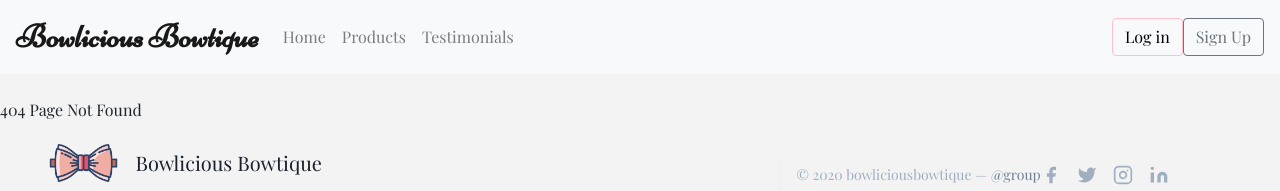
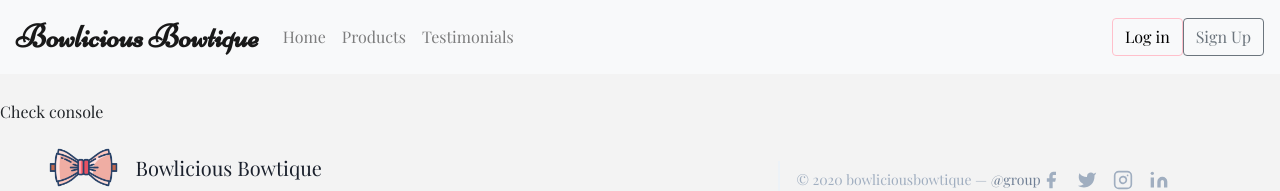
Before and after one commit to MatthewPalmer9/bowliciousbowtique, a React (Create React App) app: page /test in a window 1280 px wide. Before the commit this address had no page. Shown: the top 191 px of the page. Built offline with nearby package versions, Linux system fonts and the light colour scheme; no server answers.

Commit message:
Began authentication testing by creating a fetch request on a dummy page at /test

```diff
--- a/src/App.js
+++ b/src/App.js
@@ -11,6 +11,7 @@ import Footer from './containers/Footer';
 import Default from './components/Default';
 import Login from './sessions/Login';
 import Signup from './sessions/Signup';
+import Test from './components/Test.js';
 
 
 export default class App extends Component {
@@ -22,6 +23,7 @@ export default class App extends Component {
           <Navbar />
             <Switch>
               <Route exact path="/" component={Home}/>
+              <Route exact path="/test" component={Test} />
               <Route exact path="/testimonials" component={TestimonialsContainer}/>
               <Route exact path="/products" component={ProductContainer} />
               <Route exact path="/login" component={Login}/>
--- /dev/null
+++ b/src/components/Test.js
@@ -0,0 +1,18 @@
+import React, { Component } from 'react'
+
+export default class Test extends Component {
+
+    componentDidMount(){
+        fetch("http://localhost:3000/users")
+        .then(resp => resp.json())
+        .then(resp => console.log(resp))
+    }
+
+    render() {
+        return (
+            <div>
+                Check console
+            </div>
+        )
+    }
+}
```
Also changed, not shown: 1 other file (tests, documents, lock files or other folders).
